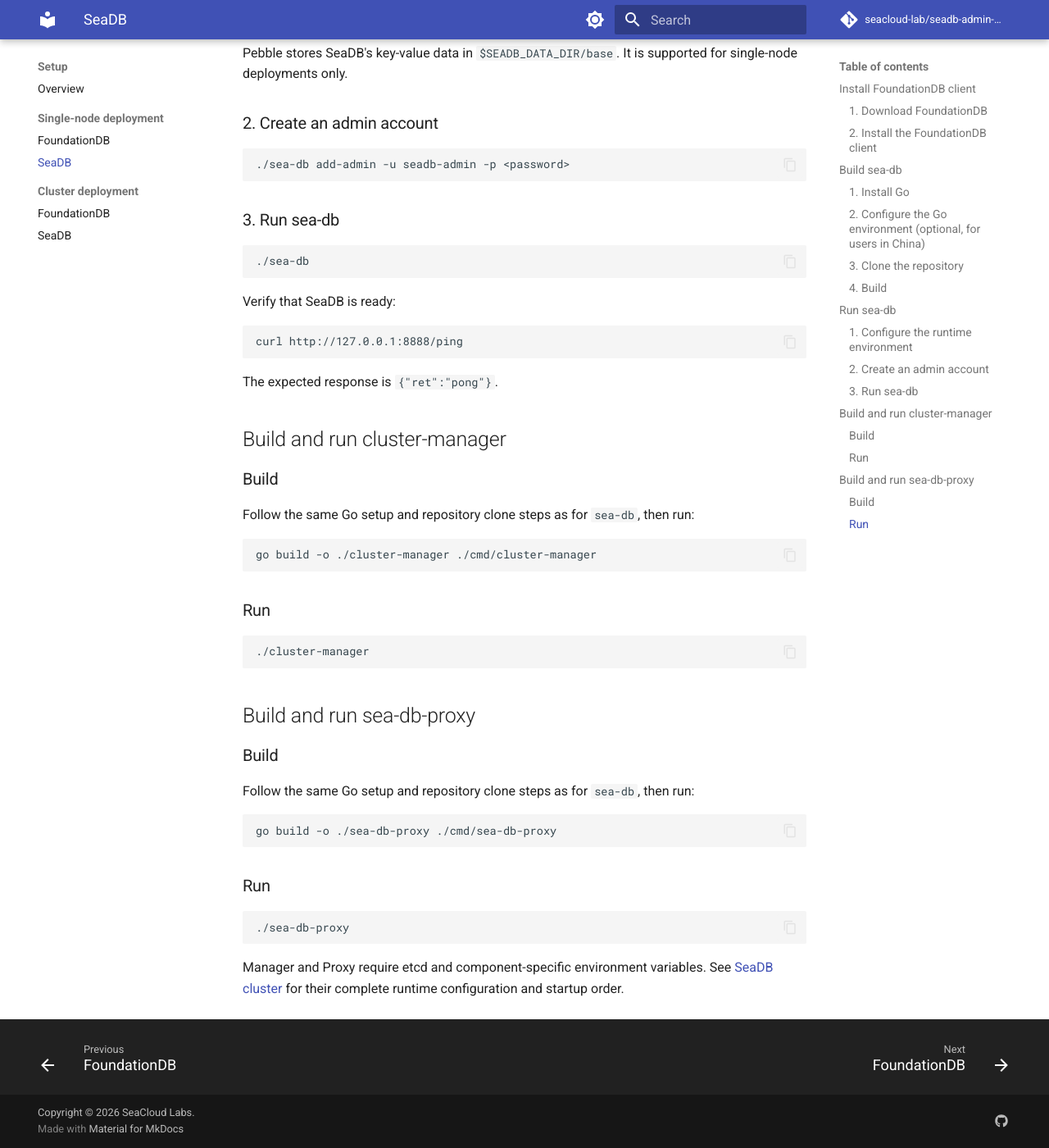
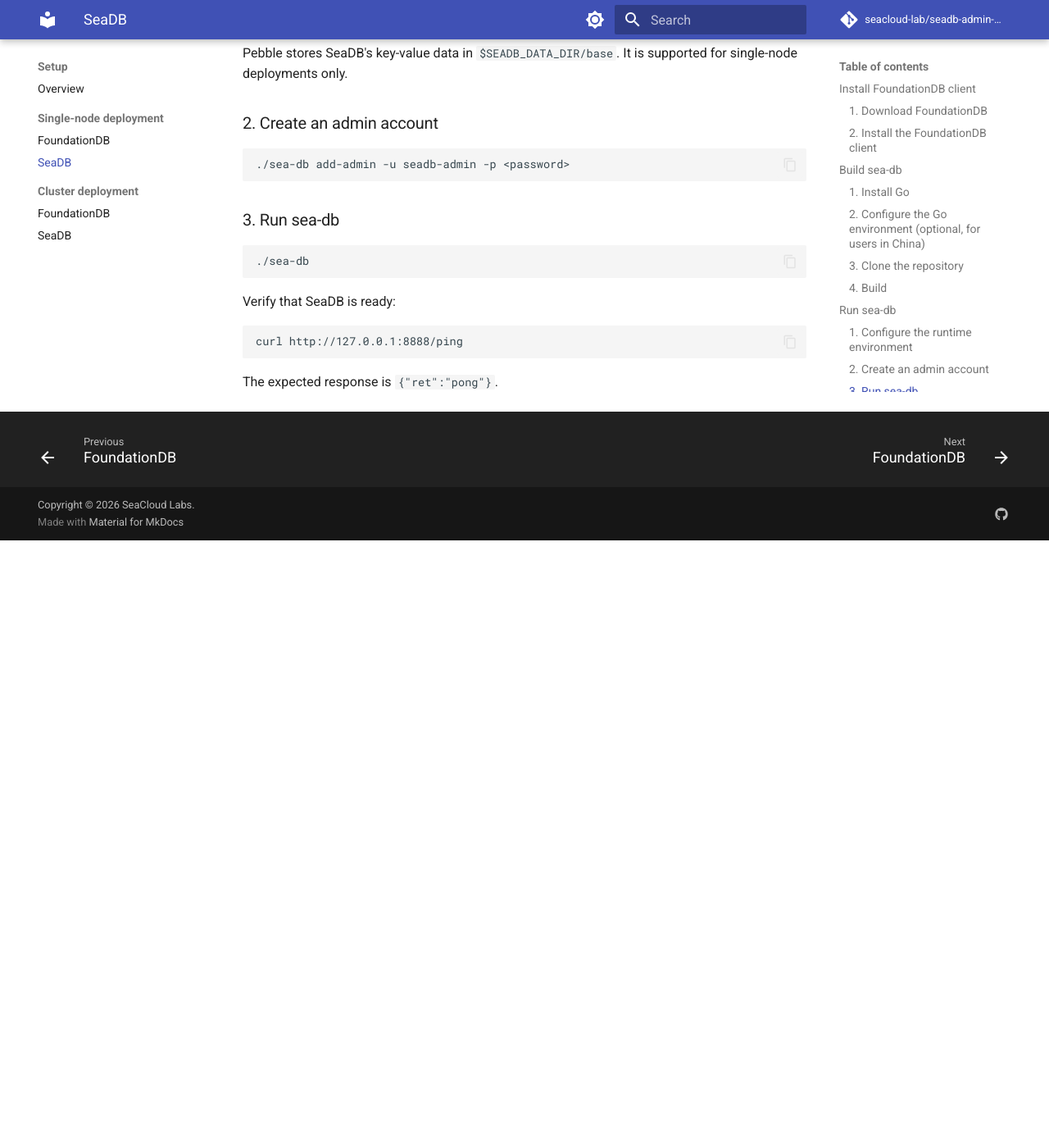
Before and after one commit to seacloud-lab/seadb-admin-docs, an MkDocs documentation site: the page built from manual/setup/build_from_source.md, in a window 1280 px wide and 1400 px high, scrolled down 1663 px. Shown: the whole window at 82% size. Built offline with MkDocs 1.6.1 and Material for MkDocs 9.7.7, drawn with Linux system fonts in a browser that asks for light colours; comment, search, counter and statistics services are not loaded; the version menu is left out; after the commit the page ends 2322 px from its top, so only the background shows below that.

Commit message:
remove cluster-manager descriptions

````diff
--- a/manual/setup/build_from_source.md
+++ b/manual/setup/build_from_source.md
@@ -92,39 +92,3 @@
 ```
 
 The expected response is `{"ret":"pong"}`.
-
-## Build and run cluster-manager
-
-### Build
-
-Follow the same Go setup and repository clone steps as for `sea-db`, then run:
-
-```shell
-go build -o ./cluster-manager ./cmd/cluster-manager
-```
-
-### Run
-
-```shell
-./cluster-manager
-```
-
-## Build and run sea-db-proxy
-
-### Build
-
-Follow the same Go setup and repository clone steps as for `sea-db`, then run:
-
-```shell
-go build -o ./sea-db-proxy ./cmd/sea-db-proxy
-```
-
-### Run
-
-```shell
-./sea-db-proxy
-```
-
-Manager and Proxy require etcd and component-specific environment variables.
-See [SeaDB cluster](seadb_cluster_native.md) for their complete runtime
-configuration and startup order.
````
